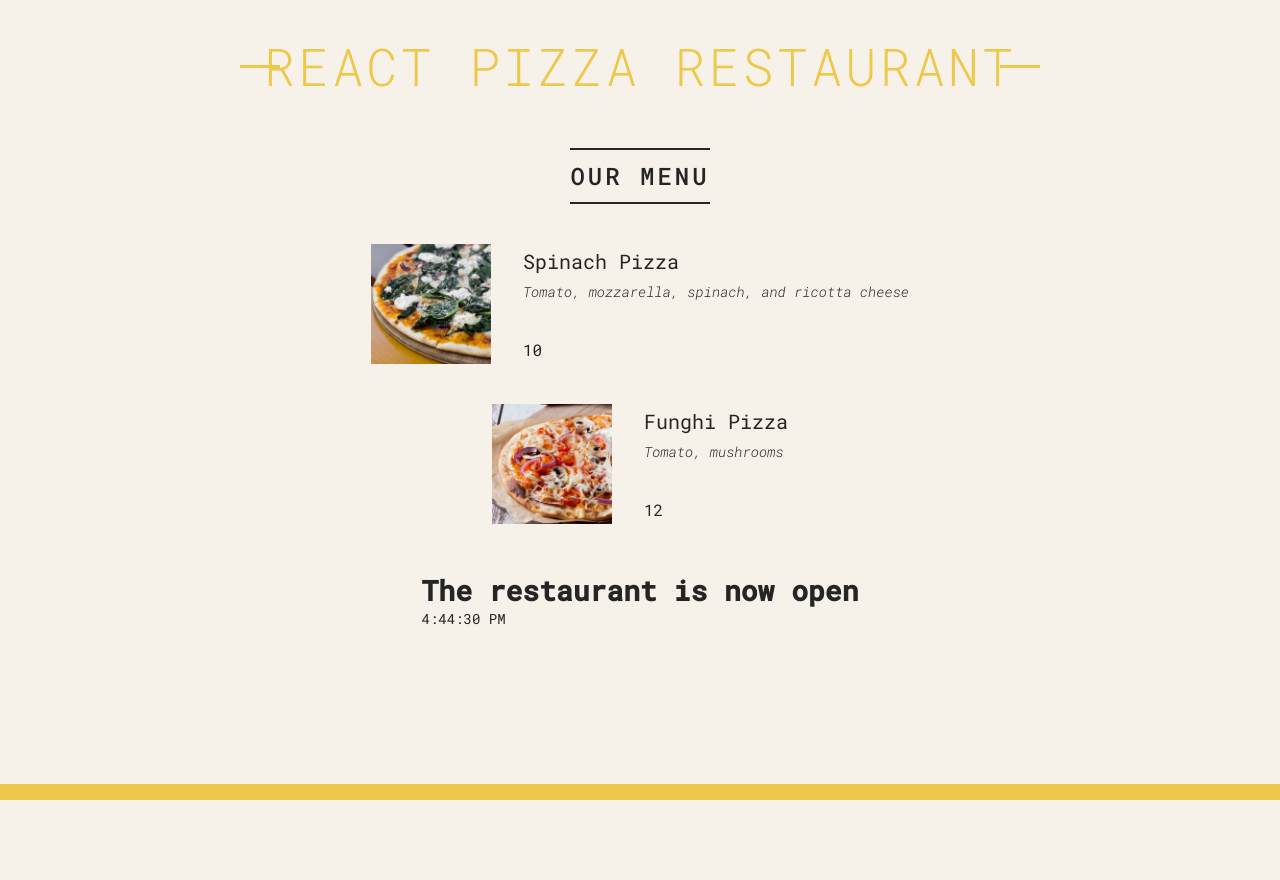
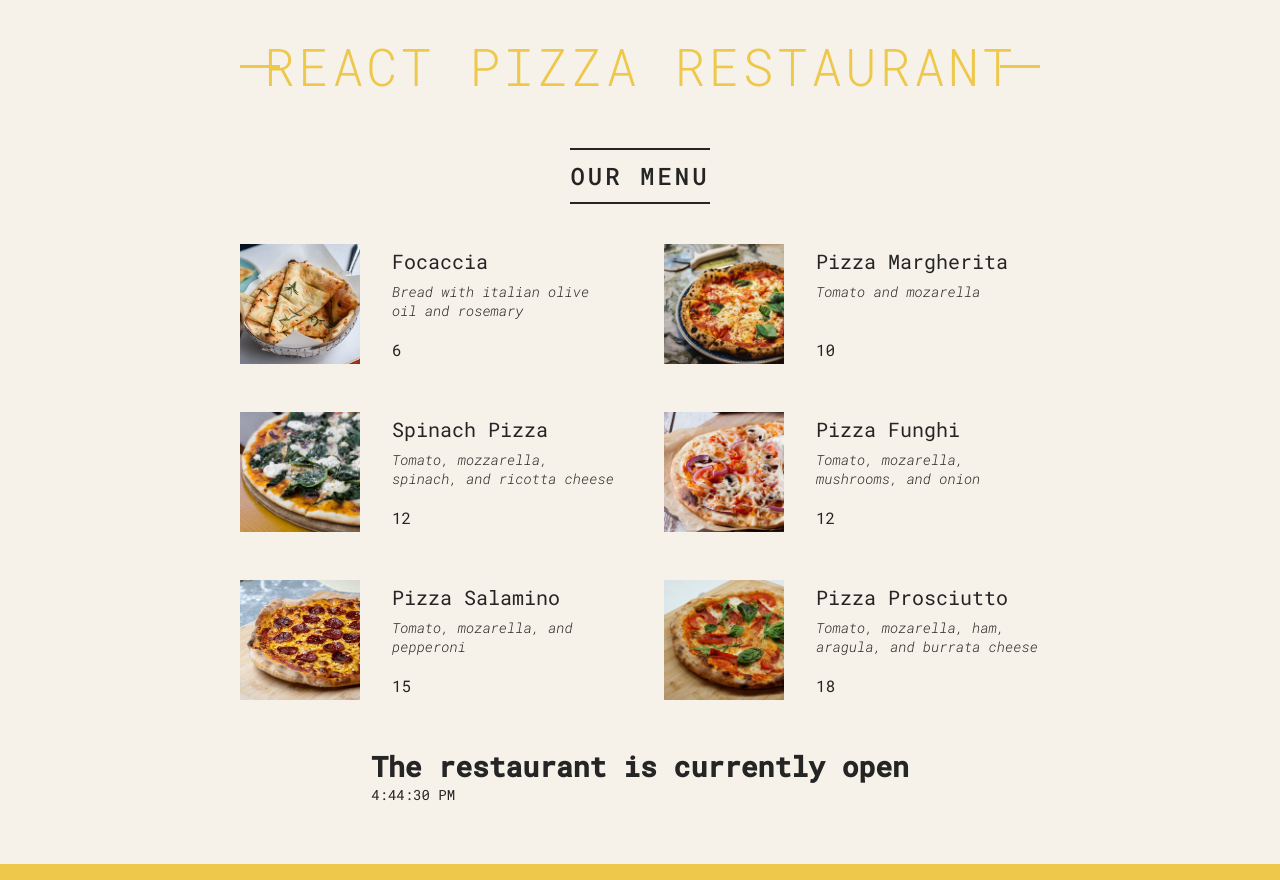
Before and after one commit to Tala-cmd/react-pizza-menu, a React (Vite) app: page / in a window 1280 px wide. Before the commit the page ends 800 px from the top, so only its background shows below. Built offline with nearby package versions, Linux system fonts and the light colour scheme.

Commit message:
Rendering lists

```diff
--- a/src/App.jsx
+++ b/src/App.jsx
@@ -22,7 +22,7 @@
     name: "Spinach Pizza",
     ingredients: "Tomato, mozzarella, spinach, and ricotta cheese",
     price: 12,
-    photoName: "pizzas/spinaci.jpg",
+    photoName: "pizzas/spinach.jpg",
     soldOut: false,
   },
   {
@@ -62,7 +62,13 @@
   return (
     <main className="menu">
         <h2>Our Menu</h2>
-        <Pizza
+
+        <ul className="pizzas">
+          {pizzaData.map((pizza) => (
+          <Pizza pizzaObject={pizza} key={pizza.name} />))}
+        </ul>
+
+        {/* <Pizza
           name="Spinach Pizza"
           ingredients="Tomato, mozzarella, spinach, and ricotta cheese"
           photoName="pizzas/spinach.jpg"
@@ -74,7 +80,7 @@
           ingredients="Tomato, mushrooms"
           price={12}
           photoName="pizzas/funghi.jpg"
-        />
+        /> */}
     </main>
   );
 }
@@ -82,14 +88,14 @@
 export function Pizza(props) {
   console.log(props);
   return (
-    <div className="pizza">
-        <img src={props.photoName} alt={props.name} />
+    <li className="pizza">
+        <img src={props.pizzaObject.photoName} alt={props.pizzaObject.name} />
         <div>
-          <h3>{props.name}</h3>
-          <p>{props.ingredients}</p>
-          <span>{props.price}</span>
+          <h3>{props.pizzaObject.name}</h3>
+          <p>{props.pizzaObject.ingredients}</p>
+          <span>{props.pizzaObject.price}</span>
         </div>
-    </div>
+    </li>
   );
 }
 
@@ -129,7 +135,7 @@
 
   return (
     <footer className="footer">
-        <h1>The restaurant is now {isOpen}</h1>
+        <h1>The restaurant is currently {isOpen}</h1>
         <footer>{new Date().toLocaleTimeString()} </footer>
     </footer>
   );
```
